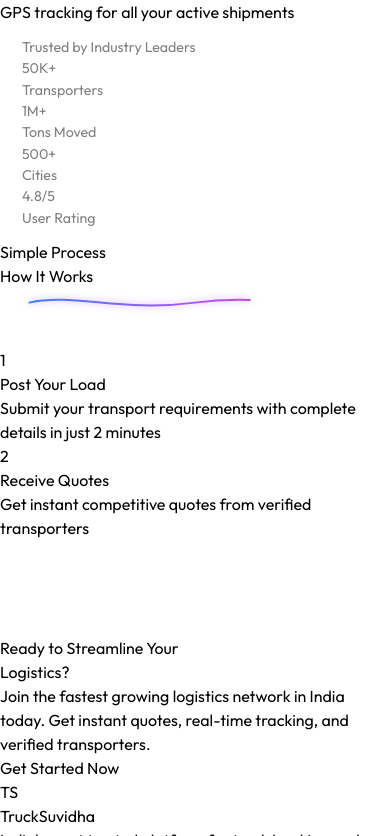
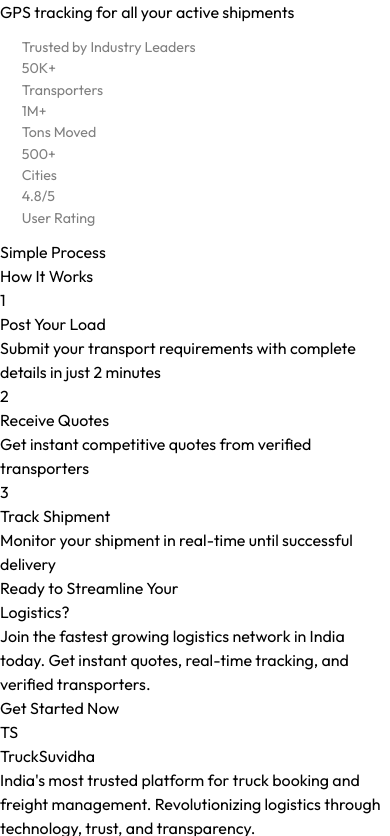
Before and after one commit to manish-raj-kamal/Truck-Booking-Platform, a React (Vite) app in the folder frontend/: page / in a window 390 px wide. Shown: the part 2989-3825 px from the top of the page. Built offline with nearby package versions, Linux system fonts and the light colour scheme; no server answers.

Commit message:
Made Landing Page responsive for small Screens

```diff
--- a/frontend/src/pages/LandingPage.jsx
+++ b/frontend/src/pages/LandingPage.jsx
@@ -446,6 +446,15 @@
 
 const HowItWorksSection = () => {
   const containerRef = useRef(null);
+  const [isDesktop, setIsDesktop] = useState(true);
+
+  useEffect(() => {
+    const checkMobile = () => setIsDesktop(window.innerWidth >= 768);
+    checkMobile();
+    window.addEventListener('resize', checkMobile);
+    return () => window.removeEventListener('resize', checkMobile);
+  }, []);
+
   const { scrollYProgress } = useScroll({
     target: containerRef,
     offset: ["start start", "end end"]
@@ -455,20 +464,17 @@
   const smoothProgress = useSpring(scrollYProgress, { stiffness: 100, damping: 30, restDelta: 0.001 });
 
   // Line path animation (0 to 1 for SVG pathLength)
-  // 0% -> 0, 30% -> 0.5 (reaches Step 2), 70% -> 1 (reaches Step 3)
   const pathLength = useTransform(smoothProgress, [0.05, 0.35, 0.75], [0, 0.5, 1]);
 
-  // Step 1: Appears at ~10% scroll (early, before line starts moving much)
+  // Step animations for Desktop
   const step1Opacity = useTransform(smoothProgress, [0.05, 0.12], [0, 1]);
   const step1Scale = useTransform(smoothProgress, [0.05, 0.12], [0.6, 1]);
   const step1Y = useTransform(smoothProgress, [0.05, 0.12], [40, 0]);
 
-  // Step 2: Appears at ~30-35% scroll (when line reaches Step 2)
   const step2Opacity = useTransform(smoothProgress, [0.28, 0.38], [0, 1]);
   const step2Scale = useTransform(smoothProgress, [0.28, 0.38], [0.6, 1]);
   const step2Y = useTransform(smoothProgress, [0.28, 0.38], [40, 0]);
 
-  // Step 3: Appears at ~65-75% scroll (when line reaches Step 3)
   const step3Opacity = useTransform(smoothProgress, [0.65, 0.75], [0, 1]);
   const step3Scale = useTransform(smoothProgress, [0.65, 0.75], [0.6, 1]);
   const step3Y = useTransform(smoothProgress, [0.65, 0.75], [40, 0]);
@@ -476,9 +482,9 @@
   // Flare glow intensity based on line movement
   const flareOpacity = useTransform(smoothProgress, [0.05, 0.10, 0.75, 0.80], [0, 1, 1, 0.3]);
   const flareScale = useTransform(smoothProgress, [0.05, 0.12], [0.5, 1]);
-
-  // Flare position along the path (percentage)
   const flareProgress = useTransform(smoothProgress, [0.05, 0.35, 0.75], [0, 0.5, 1]);
+  const flareLeft = useTransform(flareProgress, [0, 0.5, 1], ['7.5%', '50%', '92.5%']);
+  const flareTop = useTransform(flareProgress, [0, 0.25, 0.5, 0.75, 1], ['50%', '25%', '50%', '75%', '50%']);
 
   const steps = [
     {
@@ -514,21 +520,26 @@
   ];
 
   return (
-    <section ref={containerRef} className="h-[400vh] relative bg-slate-950">
-      <div className="sticky top-0 h-screen flex flex-col justify-center overflow-hidden">
+    <section
+      ref={containerRef}
+      className={`relative bg-slate-950 ${isDesktop ? 'h-[400vh]' : 'py-20 min-h-screen'}`}
+    >
+      <div className={`${isDesktop ? 'sticky top-0 h-screen flex flex-col justify-center overflow-hidden' : 'relative px-4'}`}>
 
         {/* Background Ambience */}
         <div className="absolute inset-0 bg-slate-950 pointer-events-none">
           <div className="absolute top-1/2 left-1/2 -translate-x-1/2 -translate-y-1/2 w-[800px] h-[500px] bg-blue-500/10 blur-[120px] rounded-full mix-blend-screen" />
-          {/* Dynamic glow that follows progress */}
+          {/* Dynamic glow - only visible on desktop scroll */}
+          {isDesktop && (
             <motion.div
               style={{ opacity: flareOpacity }}
               className="absolute top-1/2 left-1/2 -translate-x-1/2 -translate-y-1/2 w-[400px] h-[300px] bg-purple-500/20 blur-[100px] rounded-full mix-blend-screen"
             />
+          )}
         </div>
 
         <div className="container mx-auto px-6 relative z-10">
-          <div className="text-center mb-24">
+          <div className="text-center mb-16 md:mb-24">
             <span
               className="inline-block py-1 px-3 rounded-full bg-blue-500/10 border border-blue-500/20 text-blue-400 text-xs font-bold tracking-widest uppercase mb-4"
             >
@@ -542,7 +553,8 @@
           </div>
 
           <div className="relative max-w-5xl mx-auto">
-            {/* Curved Connecting Line - SVG */}
+            {/* Desktop Only: Curved Connecting Line */}
+            {isDesktop && (
               <div className="absolute top-[3rem] left-0 w-full hidden md:block" style={{ height: '60px' }}>
                 <svg
                   viewBox="0 0 800 60"
@@ -551,7 +563,6 @@
                   preserveAspectRatio="none"
                   style={{ overflow: 'visible' }}
                 >
-                {/* Base path (faint) */}
                   <path
                     d="M 60 30
                        C 150 10, 250 50, 400 30
@@ -561,8 +572,6 @@
                     strokeLinecap="round"
                     fill="none"
                   />
-
-                {/* Animated gradient path */}
                   <motion.path
                     d="M 60 30
                        C 150 10, 250 50, 400 30
@@ -576,8 +585,6 @@
                       filter: 'drop-shadow(0 0 8px rgba(168, 85, 247, 0.6))'
                     }}
                   />
-
-                {/* Gradient definition */}
                   <defs>
                     <linearGradient id="lineGradient" x1="0%" y1="0%" x2="100%" y2="0%">
                       <stop offset="0%" stopColor="#3b82f6" />
@@ -587,46 +594,50 @@
                   </defs>
                 </svg>
 
-              {/* Burning Flare at the Tip - follows the curve */}
                 <motion.div
                   style={{
                     opacity: flareOpacity,
                     scale: flareScale,
-                  left: useTransform(flareProgress, [0, 0.5, 1], ['7.5%', '50%', '92.5%']),
-                  top: useTransform(flareProgress, [0, 0.25, 0.5, 0.75, 1], ['50%', '25%', '50%', '75%', '50%'])
+                    left: flareLeft,
+                    top: flareTop
                   }}
                   className="absolute -translate-x-1/2 -translate-y-1/2 pointer-events-none"
                 >
-                {/* Outer glow */}
                   <div className="absolute -inset-6 bg-white/20 rounded-full blur-2xl animate-pulse" />
-                {/* Middle glow */}
                   <div className="absolute -inset-3 bg-white/40 rounded-full blur-lg" />
-                {/* Inner core */}
                   <div className="relative w-5 h-5 bg-white rounded-full shadow-[0_0_25px_rgba(255,255,255,1),0_0_50px_rgba(168,85,247,0.9)]" />
                 </motion.div>
               </div>
+            )}
 
-            <div className="grid md:grid-cols-3 gap-16 md:gap-8 relative pt-8">
+            <div className="grid md:grid-cols-3 gap-12 md:gap-8 relative pt-0 md:pt-8">
               {steps.map((step, idx) => (
                 <motion.div
                   key={step.id}
-                  style={{ opacity: step.opacity, scale: step.scale, y: step.y }}
+                  {...(isDesktop ? {
+                    style: { opacity: step.opacity, scale: step.scale, y: step.y }
+                  } : {
+                    initial: { opacity: 0, y: 50 },
+                    whileInView: { opacity: 1, y: 0 },
+                    transition: { duration: 0.6, delay: idx * 0.2 },
+                    viewport: { once: true, margin: "-50px" }
+                  })}
                   className="relative flex flex-col items-center text-center group"
                 >
                   {/* Step Number Badge */}
                   <div className={`
-                      w-24 h-24 rounded-3xl bg-gradient-to-br mb-8 flex items-center justify-center relative z-10
+                      w-20 h-20 md:w-24 md:h-24 rounded-3xl bg-gradient-to-br mb-6 md:mb-8 flex items-center justify-center relative z-10
                       shadow-[0_0_30px_rgba(59,130,246,0.2)]
                       ${step.color === 'blue' ? 'from-blue-500 to-blue-600 shadow-blue-500/30' : ''}
                       ${step.color === 'purple' ? 'from-purple-500 to-purple-600 shadow-purple-500/30' : ''}
                       ${step.color === 'pink' ? 'from-pink-500 to-pink-600 shadow-pink-500/30' : ''}
                     `}
                   >
-                    <span className="text-4xl font-black text-white">{step.id}</span>
+                    <span className="text-3xl md:text-4xl font-black text-white">{step.id}</span>
                   </div>
 
-                  <h3 className="text-2xl font-bold text-white mb-4">{step.title}</h3>
-                  <p className="text-white/50 leading-relaxed max-w-xs">
+                  <h3 className="text-xl md:text-2xl font-bold text-white mb-3 md:mb-4">{step.title}</h3>
+                  <p className="text-white/50 leading-relaxed max-w-xs text-sm md:text-base">
                     {step.desc}
                   </p>
                 </motion.div>
@@ -674,8 +685,6 @@
   );
 };
 
-
-
 export default function LandingPage() {
   return (
     <div className="bg-slate-950 min-h-screen text-slate-200 overflow-x-clip selection:bg-orange-500/30 selection:text-orange-200">
@@ -684,7 +693,7 @@
       <MovingTrucksSection />
       <FeaturesSection />
       <ParallaxStats />
-      <HowItWorksSection />
+      <HowItWorksSection key="how-it-works-fixed" />
       <CallToAction />
       <Footer />
     </div>
```
Lines whose indentation alone changed are shown as unchanged.
